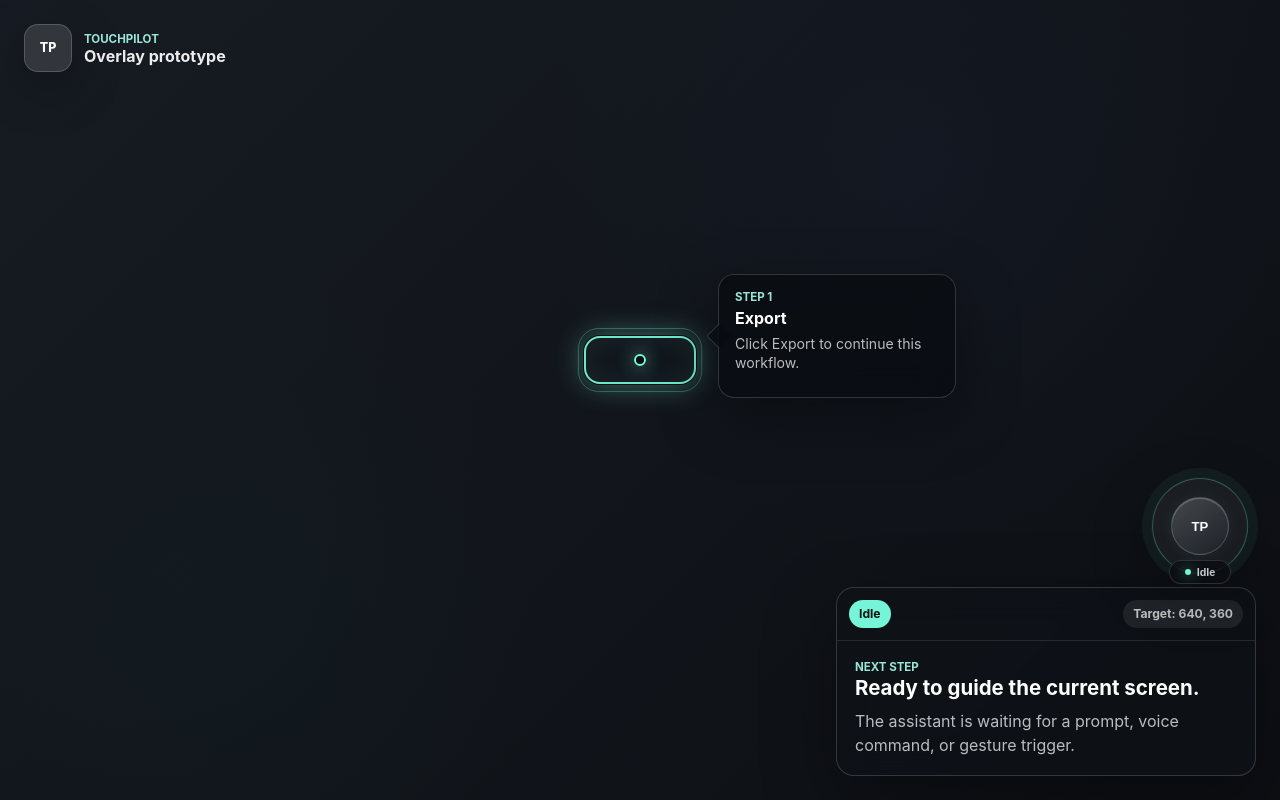
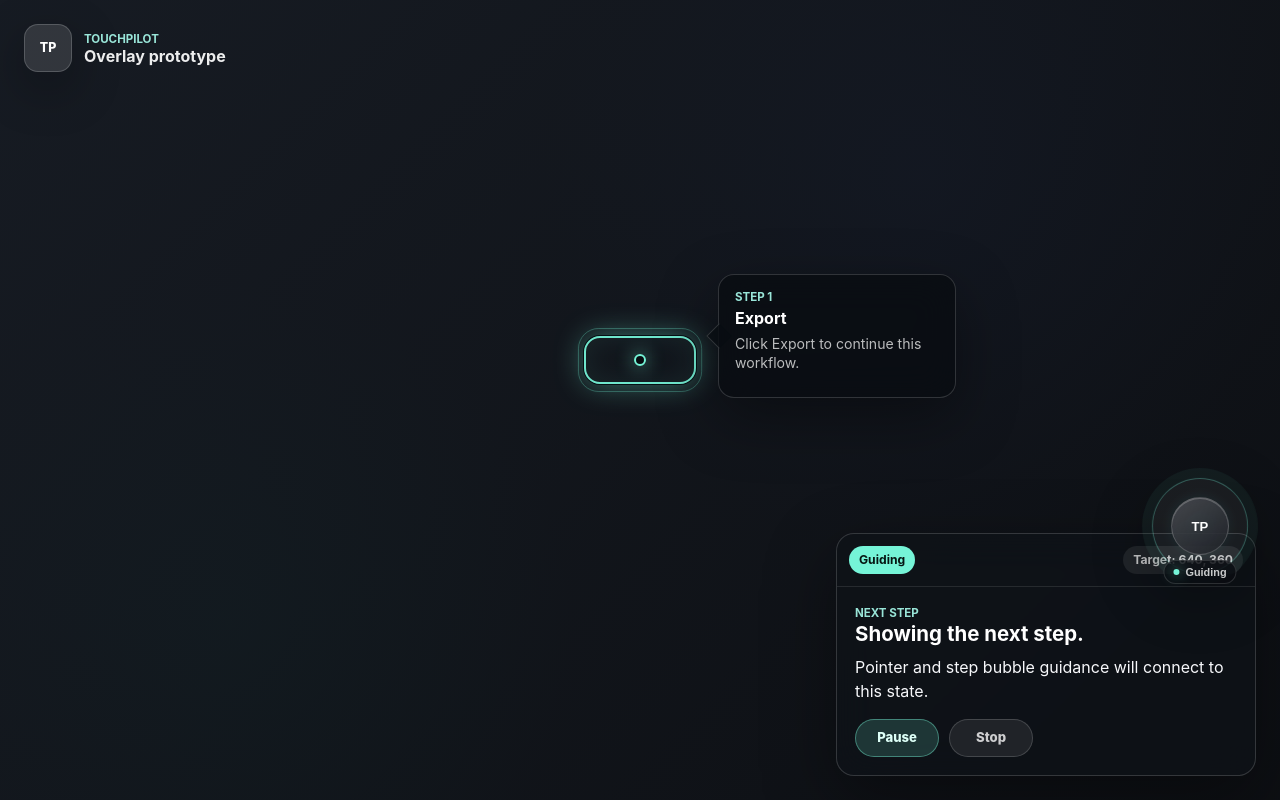
Before and after one commit to GargiGupta-io/toki, a React (Vite) app in the folder touchpilot/apps/desktop/: page / in a window 1280 px wide. Built offline with nearby package versions, Linux system fonts and the light colour scheme.

Commit message:
add pause and stop controls

```diff
--- a/touchpilot/apps/desktop/src/App.css
+++ b/touchpilot/apps/desktop/src/App.css
@@ -150,6 +150,45 @@ h1 {
 .instruction-panel p:last-child {
   margin-bottom: 0;
   color: rgba(255, 255, 255, 0.72);
+}
+
+.control-row {
+  display: flex;
+  gap: 10px;
+  margin-top: 16px;
+}
+
+.control-button {
+  min-width: 84px;
+  min-height: 38px;
+  border: 1px solid rgba(117, 244, 215, 0.42);
+  border-radius: 999px;
+  padding: 0 14px;
+  background: rgba(117, 244, 215, 0.16);
+  color: #ddfff7;
+  font: inherit;
+  font-size: 0.82rem;
+  font-weight: 800;
+  cursor: pointer;
+}
+
+.control-button:hover {
+  background: rgba(117, 244, 215, 0.24);
+}
+
+.control-button:focus-visible {
+  outline: 3px solid rgba(117, 244, 215, 0.86);
+  outline-offset: 3px;
+}
+
+.control-button-secondary {
+  border-color: rgba(255, 255, 255, 0.16);
+  background: rgba(255, 255, 255, 0.08);
+  color: rgba(255, 255, 255, 0.78);
+}
+
+.control-button-secondary:hover {
+  background: rgba(255, 255, 255, 0.14);
 }
 
 .pointer-target {
--- a/touchpilot/apps/desktop/src/App.tsx
+++ b/touchpilot/apps/desktop/src/App.tsx
@@ -1,3 +1,4 @@
+import { useState } from "react";
 import "./App.css";
 
 type OverlayState = "idle" | "listening" | "thinking" | "guiding" | "paused" | "error";
@@ -9,7 +10,6 @@ type OverlayStateMeta = {
   tone: "neutral" | "active" | "paused" | "error";
 };
 
-const overlayState: OverlayState = "idle";
 const testTarget = {
   label: "Export",
   x: 640,
@@ -115,7 +115,21 @@ function StepBubble({ target }: { target: typeof testTarget }) {
 }
 
 function App() {
+  const [overlayState, setOverlayState] = useState<OverlayState>("guiding");
   const meta = stateMeta[overlayState];
+  const isPaused = overlayState === "paused";
+
+  function pauseGuidance() {
+    setOverlayState("paused");
+  }
+
+  function resumeGuidance() {
+    setOverlayState("guiding");
+  }
+
+  function stopGuidance() {
+    setOverlayState("idle");
+  }
 
   return (
     <main
@@ -142,11 +156,32 @@ function App() {
           <p className="eyebrow">Next step</p>
           <h2>{meta.title}</h2>
           <p>{meta.description}</p>
+
+          <div className="control-row" aria-label="Overlay controls">
+            <button
+              className="control-button"
+              type="button"
+              onClick={isPaused ? resumeGuidance : pauseGuidance}
+            >
+              {isPaused ? "Resume" : "Pause"}
+            </button>
+            <button
+              className="control-button control-button-secondary"
+              type="button"
+              onClick={stopGuidance}
+            >
+              Stop
+            </button>
+          </div>
         </div>
       </section>
 
-      <PointerRing target={testTarget} />
-      <StepBubble target={testTarget} />
+      {overlayState !== "idle" && (
+        <>
+          <PointerRing target={testTarget} />
+          <StepBubble target={testTarget} />
+        </>
+      )}
       <AssistantPuck state={overlayState} />
     </main>
   );
```
